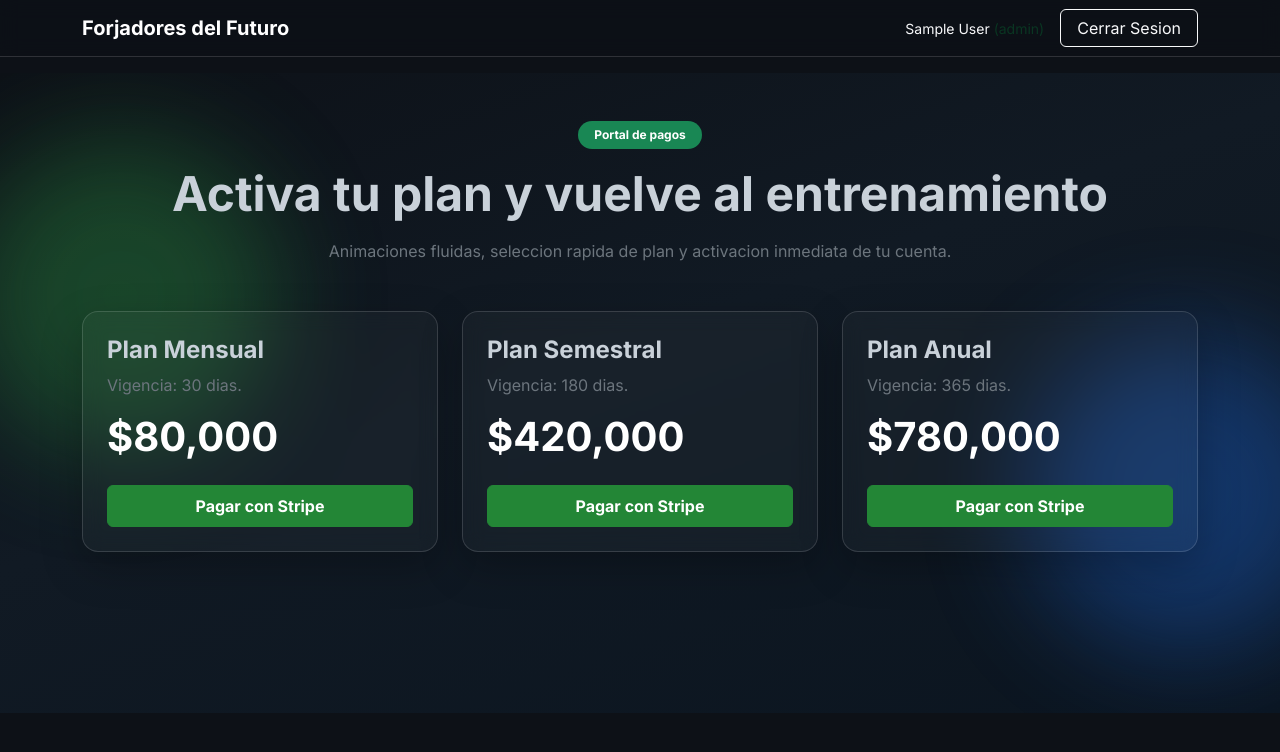
After one commit to theleonw/proyecto-grado, a Flask app: page /portal/pago in a window 1280 px wide. The commit adds this page. Shown: the top 752 px of the page. Run offline with Flask 3, Linux system fonts and the light colour scheme; the visitor is signed in with stand-in values (Sample User, id 1).

Commit message:
Integra Stripe checkout MVP y guía de despliegue

```diff
--- a/app/__init__.py
+++ b/app/__init__.py
@@ -6,6 +6,11 @@ from sqlalchemy import inspect, text
 from werkzeug.security import generate_password_hash
 
 from app.extensions import db
+
+
+def _es_rol_con_plan_activo(email: str) -> bool:
+    email_norm = (email or "").strip().lower()
+    return email_norm == "admin@forjadores.com" or "entrenador" in email_norm or email_norm.startswith("coach")
 
 
 def _load_dotenv(project_root: str) -> None:
@@ -50,8 +55,8 @@ def _bootstrap_data() -> None:
                     apellidos=apellidos,
                     email=email_norm,
                     password_hash=generate_password_hash(password),
-                    activo=True,
-                    status="activo",
+                    activo=_es_rol_con_plan_activo(email_norm),
+                    status="activo" if _es_rol_con_plan_activo(email_norm) else "pendiente_pago",
                 )
             )
 
@@ -75,6 +80,8 @@ def create_app(config_object: str | None = None) -> Flask:
         GOOGLE_CLIENT_SECRET=os.getenv("GOOGLE_CLIENT_SECRET", ""),
         RECAPTCHA_SITE_KEY=os.getenv("RECAPTCHA_SITE_KEY", ""),
         RECAPTCHA_SECRET_KEY=os.getenv("RECAPTCHA_SECRET_KEY", ""),
+        STRIPE_SECRET_KEY=os.getenv("STRIPE_SECRET_KEY", ""),
+        STRIPE_PUBLISHABLE_KEY=os.getenv("STRIPE_PUBLISHABLE_KEY", ""),
     )
 
     if config_object:
--- a/app/entrenadores/routes.py
+++ b/app/entrenadores/routes.py
@@ -43,6 +43,7 @@ def entrenadores_dashboard():
     return render_template(
         "entrenador/dashboard.html",
         ranking=ranking_view,
+        tendencia_equipo=[68, 70, 72, 75, 79, 81],
         evaluaciones_hoy=evaluaciones_hoy,
         total_estudiantes=len(estudiantes),
     )
--- a/app/portal/routes.py
+++ b/app/portal/routes.py
@@ -1,9 +1,9 @@
 from datetime import date, timedelta
 
-from flask import Blueprint, flash, redirect, render_template, request, session, url_for
+from flask import Blueprint, current_app, flash, redirect, render_template, request, session, url_for
 
 from app.extensions import db
-from app.models import Pago, Usuario
+from app.models import Estudiante, Pago, Usuario
 
 
 portal_bp = Blueprint("portal", __name__)
@@ -22,7 +22,110 @@ def pago():
         flash("Inicia sesion para continuar con tu pago.", "error")
         return redirect(url_for("auth.login"))
 
-    return render_template("portal/pago.html", planes=PLANES)
+    return render_template(
+        "portal/pago.html",
+        planes=PLANES,
+        stripe_public_key=current_app.config.get("STRIPE_PUBLISHABLE_KEY", ""),
+    )
+
+
+@portal_bp.post("/pago/checkout")
+def crear_checkout():
+    try:
+        import stripe
+    except ModuleNotFoundError:
+        flash("Dependencia Stripe no instalada. Ejecuta: pip install -r requirements.txt", "error")
+        return redirect(url_for("portal.pago"))
+
+    user_id = session.get("user_id")
+    if not user_id:
+        flash("Inicia sesion para continuar.", "error")
+        return redirect(url_for("auth.login"))
+
+    plan_key = request.form.get("plan", "mensual")
+    plan = PLANES.get(plan_key)
+    if not plan:
+        flash("Plan no valido.", "error")
+        return redirect(url_for("portal.pago"))
+
+    stripe_secret = current_app.config.get("STRIPE_SECRET_KEY", "")
+    if not stripe_secret:
+        flash("Stripe no esta configurado. Define STRIPE_SECRET_KEY en entorno.", "error")
+        return redirect(url_for("portal.pago"))
+
+    stripe.api_key = stripe_secret
+
+    checkout_session = stripe.checkout.Session.create(
+        payment_method_types=["card"],
+        mode="payment",
+        line_items=[
+            {
+                "price_data": {
+                    "currency": "cop",
+                    "product_data": {"name": f"Plan {plan['nombre']} Forjadores"},
+                    "unit_amount": int(plan["precio"]),
+                },
+                "quantity": 1,
+            }
+        ],
+        metadata={"user_id": str(user_id), "plan": plan_key},
+        success_url=url_for("portal.pago_exitoso", _external=True) + "?session_id={CHECKOUT_SESSION_ID}",
+        cancel_url=url_for("portal.pago", _external=True),
+    )
+
+    return redirect(checkout_session.url, code=303)
+
+
+@portal_bp.get("/pago/exito")
+def pago_exitoso():
+    try:
+        import stripe
+    except ModuleNotFoundError:
+        flash("Dependencia Stripe no instalada. Ejecuta: pip install -r requirements.txt", "error")
+        return redirect(url_for("portal.pago"))
+
+    user_id = session.get("user_id")
+    if not user_id:
+        flash("Inicia sesion para finalizar la activacion.", "error")
+        return redirect(url_for("auth.login"))
+
+    session_id = request.args.get("session_id", "")
+    if not session_id:
+        flash("No se pudo validar el pago.", "error")
+        return redirect(url_for("portal.pago"))
+
+    stripe_secret = current_app.config.get("STRIPE_SECRET_KEY", "")
+    stripe.api_key = stripe_secret
+    checkout_session = stripe.checkout.Session.retrieve(session_id)
+    if checkout_session.payment_status != "paid":
+        flash("El pago aun no aparece como aprobado.", "error")
+        return redirect(url_for("portal.pago"))
+
+    plan_key = checkout_session.metadata.get("plan", "mensual")
+    plan = PLANES.get(plan_key, PLANES["mensual"])
+    usuario = Usuario.query.get(user_id)
+    if not usuario:
+        flash("Usuario no encontrado.", "error")
+        return redirect(url_for("auth.login"))
+
+    usuario.status = "activo"
+    usuario.activo = True
+    estudiante = Estudiante.query.first()
+    if estudiante:
+        db.session.add(
+            Pago(
+                estudiante_id=estudiante.id,
+                registrado_por=usuario.id,
+                monto=plan["precio"],
+                fecha_emision=date.today(),
+                fecha_vencimiento=date.today() + timedelta(days=plan["dias"]),
+                estado="PAGADO",
+            )
+        )
+    db.session.commit()
+
+    flash(f"Pago {plan['nombre']} confirmado con Stripe. Portal desbloqueado.", "success")
+    return redirect(url_for("deportistas.deportistas_dashboard"))
 
 
 @portal_bp.post("/pago/confirmar")
@@ -41,16 +144,18 @@ def confirmar_pago():
 
     usuario.status = "activo"
     usuario.activo = True
-    db.session.add(
-        Pago(
-            estudiante_id=1,
-            registrado_por=usuario.id,
-            monto=plan["precio"],
-            fecha_emision=date.today(),
-            fecha_vencimiento=date.today() + timedelta(days=plan["dias"]),
-            estado="PAGADO",
+    estudiante = Estudiante.query.first()
+    if estudiante:
+        db.session.add(
+            Pago(
+                estudiante_id=estudiante.id,
+                registrado_por=usuario.id,
+                monto=plan["precio"],
+                fecha_emision=date.today(),
+                fecha_vencimiento=date.today() + timedelta(days=plan["dias"]),
+                estado="PAGADO",
+            )
         )
-    )
     db.session.commit()
 
     flash(f"Pago {plan['nombre']} confirmado. Portal desbloqueado.", "success")
--- a/app/static/css/estilos.css
+++ b/app/static/css/estilos.css
@@ -108,6 +108,49 @@ body {
 .fade-in-up { animation: fadeUp .55s ease both; }
 @keyframes fadeUp { from { opacity:0; transform: translateY(12px);} to { opacity:1; transform: translateY(0);} }
 
+.payment-hero {
+  position: relative;
+  min-height: 80vh;
+  background: linear-gradient(160deg, #0d1117 0%, #111a24 45%, #0b1520 100%);
+}
+
+.payment-blur {
+  position: absolute;
+  width: 320px;
+  height: 320px;
+  border-radius: 50%;
+  filter: blur(55px);
+  opacity: 0.35;
+  animation: floatingOrb 7s ease-in-out infinite;
+}
+
+.payment-blur-a {
+  background: #2ea043;
+  top: 10%;
+  left: -40px;
+}
+
+.payment-blur-b {
+  background: #1f6feb;
+  right: -60px;
+  bottom: 8%;
+  animation-delay: 1.3s;
+}
+
+.payment-card {
+  transition: transform .35s ease, box-shadow .35s ease;
+}
+
+.payment-card:hover {
+  transform: translateY(-10px) scale(1.02);
+  box-shadow: 0 20px 50px rgba(46, 160, 67, 0.22);
+}
+
+@keyframes floatingOrb {
+  0%, 100% { transform: translate(0, 0); }
+  50% { transform: translate(14px, -18px); }
+}
+
 .table {
   color: var(--text-main);
 }
--- /dev/null
+++ b/app/templates/portal/pago.html
@@ -0,0 +1,33 @@
+{% extends "layout.html" %}
+
+{% block title %}Activar plan | Forjadores{% endblock %}
+
+{% block content %}
+<section class="payment-hero py-5 py-lg-6 overflow-hidden">
+  <div class="payment-blur payment-blur-a"></div>
+  <div class="payment-blur payment-blur-b"></div>
+  <div class="container position-relative">
+    <div class="text-center mb-5" data-aos="fade-up">
+      <span class="badge text-bg-success rounded-pill px-3 py-2 mb-3">Portal de pagos</span>
+      <h1 class="display-5 fw-bold mb-3">Activa tu plan y vuelve al entrenamiento</h1>
+      <p class="text-secondary mb-0">Animaciones fluidas, seleccion rapida de plan y activacion inmediata de tu cuenta.</p>
+    </div>
+
+    <div class="row g-4 justify-content-center">
+      {% for key, plan in planes.items() %}
+      <div class="col-12 col-md-6 col-lg-4" data-aos="zoom-in" data-aos-delay="{{ loop.index0 * 120 }}">
+        <article class="glass-card payment-card h-100 p-4">
+          <h2 class="h4 fw-bold">Plan {{ plan.nombre }}</h2>
+          <p class="text-secondary mb-3">Vigencia: {{ plan.dias }} dias.</p>
+          <p class="display-6 fw-bold text-white mb-4">${{ '{:,.0f}'.format(plan.precio) }}</p>
+          <form method="post" action="{{ url_for('portal.crear_checkout') }}">
+            <input type="hidden" name="plan" value="{{ key }}">
+            <button type="submit" class="btn btn-grama w-100 fw-bold py-2">Pagar con Stripe</button>
+          </form>
+        </article>
+      </div>
+      {% endfor %}
+    </div>
+  </div>
+</section>
+{% endblock %}
--- a/requirements.txt
+++ b/requirements.txt
@@ -6,3 +6,4 @@ SQLAlchemy==2.0.49
 authlib==1.3.1
 python-dotenv==1.2.2
 requests==2.33.1
+stripe==12.0.0
```
Also changed, not shown: app/auth/routes.py (+17 -9 lines), app/deportistas/routes.py (+19 -0 lines), app/templates/entrenador/dashboard.html (+27 -0 lines), app/templates/pagina/index.html (+42 -35 lines), app/templates/usuario/dashboard.html (+86 -1 lines), docs/deploy-mvp.md (added, +33 -0 lines), docs/guia-chatbot-voz-elevenlabs.md (added, +42 -0 lines).
